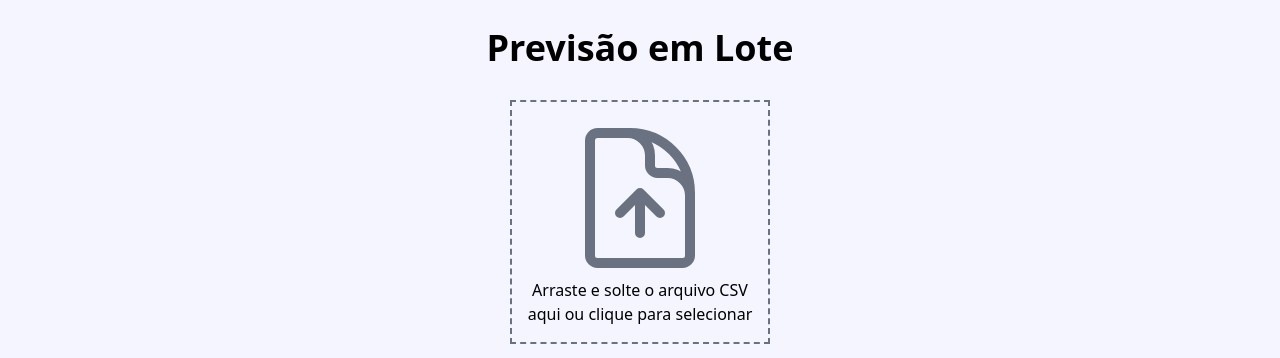
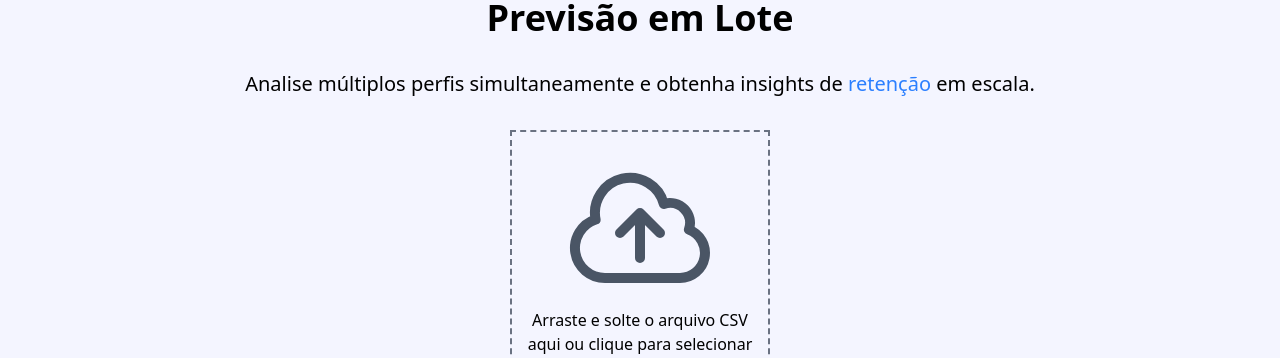
Before and after one commit to lucasns06/churninsight-frontend, a React (Vite) app: page /previsao-lote in a window 1280 px wide. Shown: the part 265-623 px from the top of the page. Built offline with nearby package versions, Linux system fonts and the light colour scheme; no server answers.

Commit message:
refactor: design previsao em lote

```diff
--- a/src/pages/PrevisaoLote.tsx
+++ b/src/pages/PrevisaoLote.tsx
@@ -1,4 +1,4 @@
-import { ArrowTrendingUpIcon, DocumentArrowDownIcon, DocumentArrowUpIcon, CheckCircleIcon } from "@heroicons/react/24/outline";
+import { ArrowTrendingUpIcon, DocumentArrowDownIcon, DocumentArrowUpIcon, CheckCircleIcon, CloudArrowUpIcon } from "@heroicons/react/24/outline";
 import { Dialog, DialogBackdrop, DialogPanel } from '@headlessui/react';
 import { useEffect, useRef, useState } from "react";
 import { downloadBatch, enviarBatch, statusBatch } from "../services/api";
@@ -159,18 +159,19 @@ const PrevisaoLote = () => {
                             <span className="text-sm font-medium text-blue-700">Previsão em Lote</span>
                         </div>
                         <h1 className="text-center font-bold text-4xl">Previsão em Lote</h1>
+                        <h2 className="text-center text-xl">Analise múltiplos perfis simultaneamente e obtenha insights de <span className="text-blue-500">retenção</span> em escala.</h2>
                         <div
                             onDragOver={handleDragOver}
                             onDragLeave={handleDragLeave}
                             onDrop={handleDrop}
                             onClick={handleClick}
-                            className={`border-dashed w-max border-2 text-center cursor-pointer p-4 ${dragOver ? 'border-green-200' : 'border-gray-500'} ${dragOver ? 'bg-green-300/50' : 'bg-none'}`}
+                            className={`border-dashed group w-max border-2 text-center cursor-pointer p-4 ${dragOver ? 'border-green-200' : 'border-gray-500'} ${dragOver ? 'bg-green-300/50' : 'bg-none'}`}
                         >
                             {file ? (
                                 <p>Arquivo selecionado: {file.name}</p>
                             ) : (
                                 <div>
-                                    <DocumentArrowUpIcon className="w-full max-w-40 m-auto text-gray-500" />
+                                    <CloudArrowUpIcon className="w-full max-w-40 m-auto text-gray-600 group-hover:scale-105 transition" />
                                     <p>
                                         Arraste e solte o arquivo CSV
                                         <br />
```
